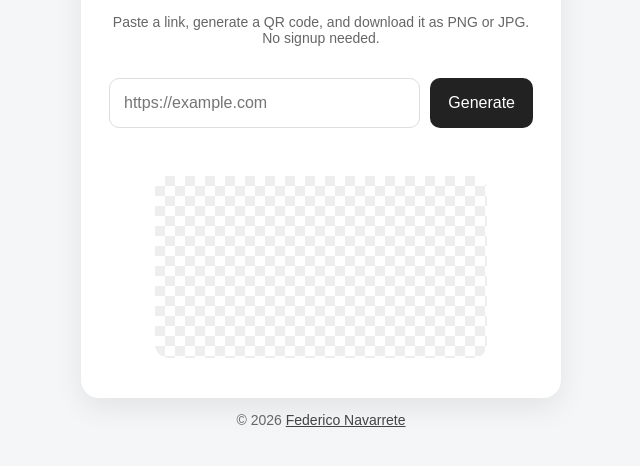
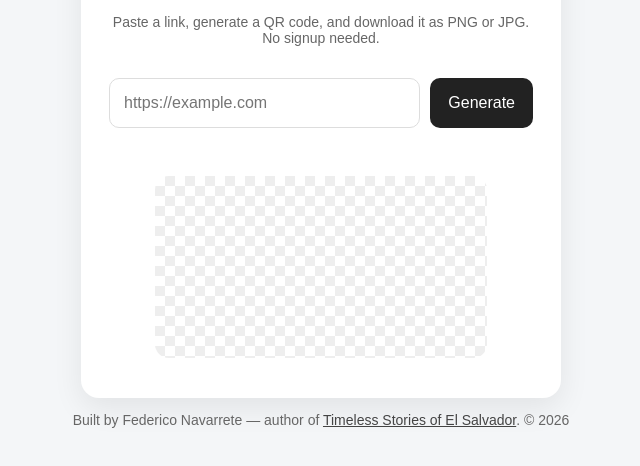
Before and after one commit to FANMixco/qr-generator, a plain HTML site: page index.html in a window 1280 px wide. Shown: the part 210-676 px from the top of the page, without its empty margins (319-959 px from the left). Drawn offline with Linux system fonts and the light colour scheme.

Commit message:
Minor change

```diff
--- a/index.html
+++ b/index.html
@@ -77,10 +77,7 @@
 
       <footer class="footer">
         <p>
-          © <span id="year"></span>
-          <a href="https://federiconavarrete.com" target="_blank">
-            Federico Navarrete
-          </a>
+          Built by Federico Navarrete — author of <a href="https://tstories.federiconavarrete.com" target="_blank">Timeless Stories of El Salvador</a>. © <span id="year"></span>
         </p>
       </footer>
     </div>
```
